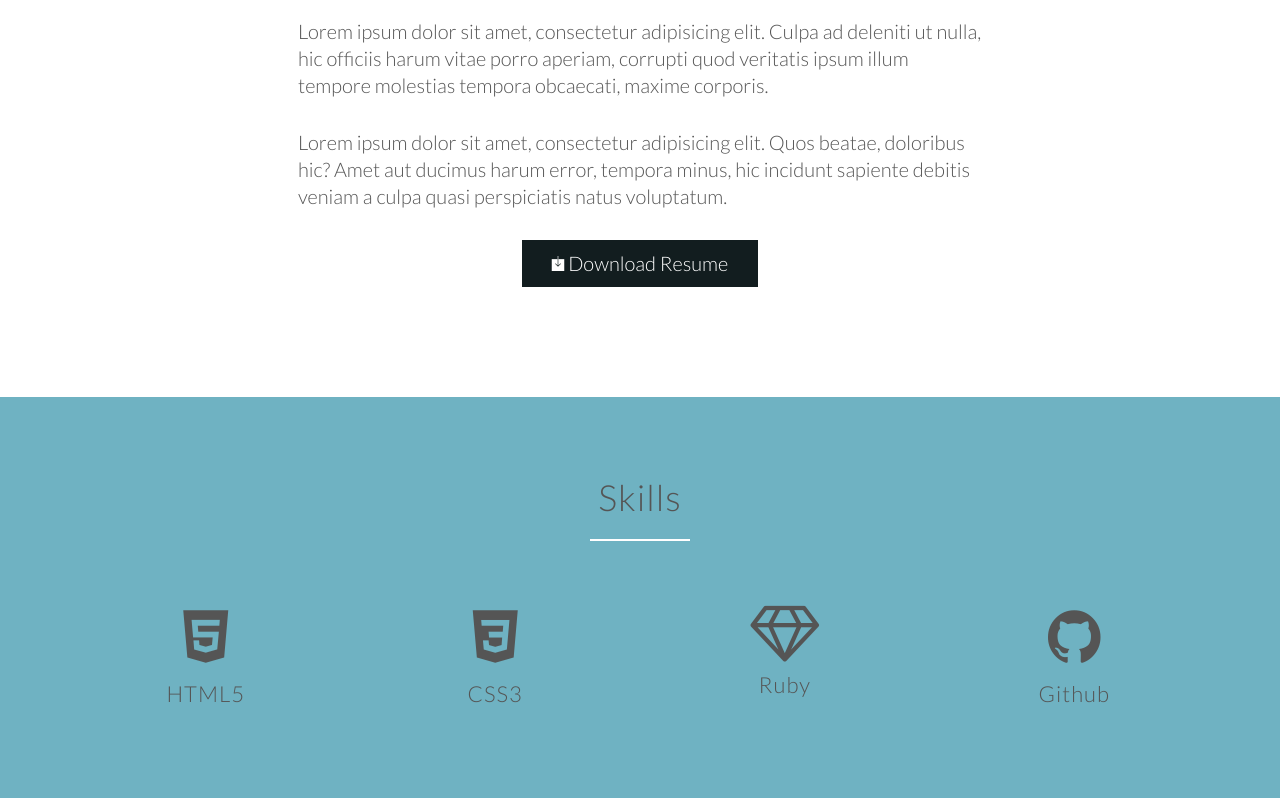
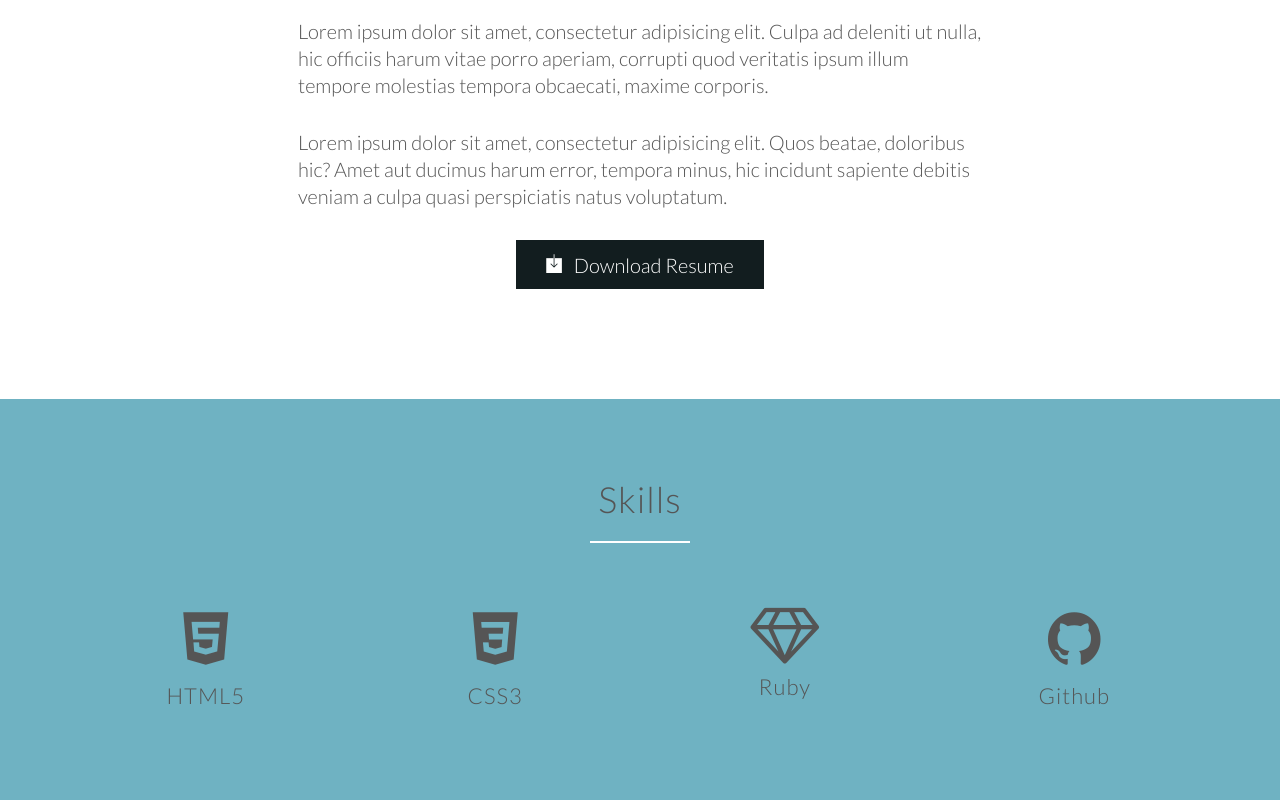
Before and after one commit to HeresJohnny5/portfolio, a PHP site: page / in a window 1280 px wide. Shown: the part 1316-2116 px from the top of the page. Run offline with PHP 8.4, Linux system fonts and the light colour scheme; some web fonts are replaced.

Commit message:
Increased size of download icon

```diff
--- a/resources/css/style.css
+++ b/resources/css/style.css
@@ -215,7 +215,7 @@ header {
 /* ICONS CSS */
 /********************/
 
-.about i {
+.about-text i {
 	font-size: 125%;
 	margin-right: 8px;
 }
```
